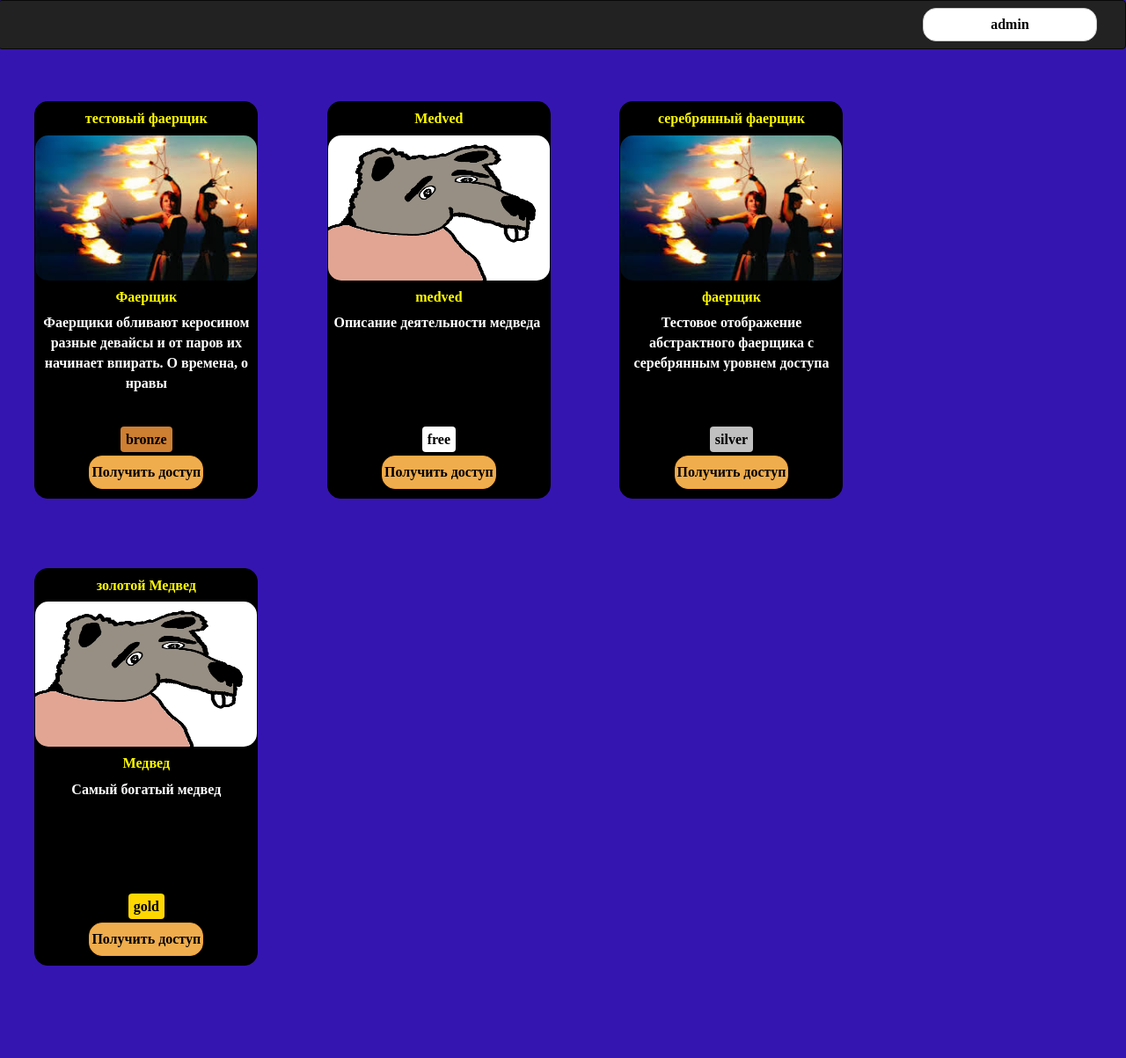
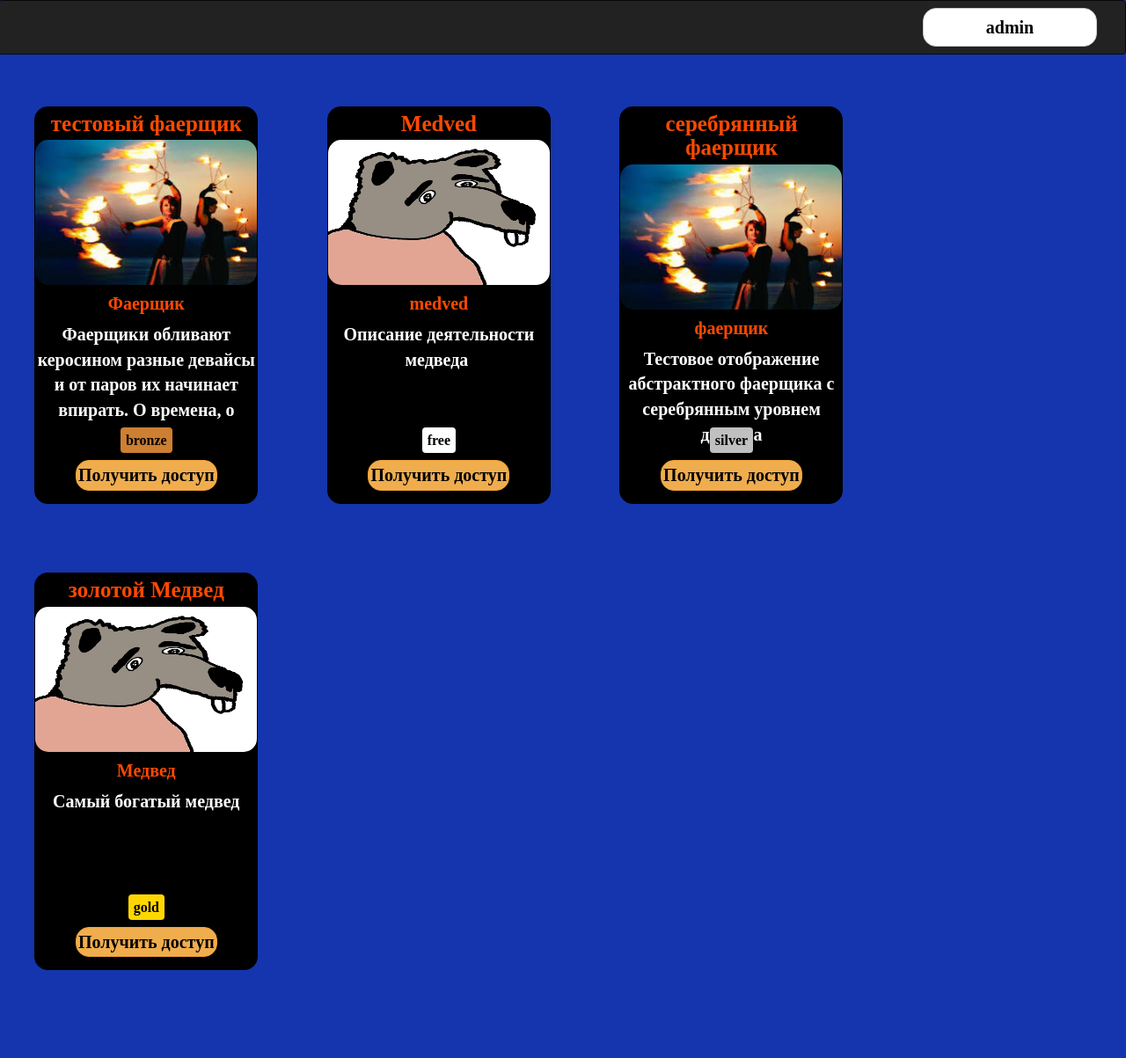
Before and after one commit to Specialistik/streaming, a Django app: page /category/3/asdc in a window 1280 px wide. Shown: the whole page at 88% size. Before the commit the page ends 1098 px from the top, so only its background shows below. Run offline with Django 3.2, Linux system fonts and the light colour scheme; a user stored in the database is signed in; data comes from the database, SQL or seed files in the repository; some libraries are stand-ins or nearby versions.

Commit message:
Доработки по дизайну и вёрстке

```diff
--- a/static/css/category.css
+++ b/static/css/category.css
@@ -19,6 +19,11 @@
     height: 165px;
 }
 
+.author-header h2 {
+    font-size: 25px;
+    margin: 5px;
+}
+
 .author-footer {
     position: absolute;
     bottom: 0;
@@ -28,11 +33,14 @@
     right: 0;
 }
 
-.author-footer .btn-warning {
+.author-footer .btn {
     color: black;
+    padding: 2px;
+    margin: 4px;
 }
 
 .author-description {
+    font-size: 14px;
     height: 120px;
     overflow-y: auto;
 }
--- a/static/css/core.css
+++ b/static/css/core.css
@@ -1,6 +1,6 @@
 html *
 {
-    font-size: 16px;
+    font-size: 20px;
     font-weight: 700;
     -webkit-border-radius: 15px 15px 15px 15px;
     -moz-border-radius: 15px 15px 15px 15px;
@@ -8,11 +8,10 @@ html *
 }
 
 body {
-    background-color: #3515B0;
+    background-color: #1435AD;
     position: relative;
     margin: 0;
     padding-bottom: 6rem;
-    min-height: 100%;
 }
 
 #video {
@@ -79,14 +78,14 @@ body {
 }
 
 h1, h2, h3, h4 {
-    color: #FFFC00;
+    color: #FF4900;
     font-weight: bold;
 }
 
 .btn {
     padding-left: 2px;
     padding-right: 2px;
-    font-size: 16px;
+    font-size: 20px;
     font-weight: 700;
     -webkit-border-radius: 15px 15px 15px 15px;
     -moz-border-radius: 15px 15px 15px 15px;
--- a/templates/category.html
+++ b/templates/category.html
@@ -9,7 +9,7 @@
 	    {% for author in authors %}
 		<div class="col-xs-3 cat-desc">
 		    <div class="author-header">
-       	        <h4> {{ author.title }} </h4>
+       	        	<h2> {{ author.title }} </h2>
 		        <a href="/author/{{ author.id }}">
 			    <img src="{{ author.image.url }}">
 			</a>
@@ -17,7 +17,7 @@
 	  	</div>
 
 		<div class="author-description">
-            {% autoescape off %}
+            	    {% autoescape off %}
 		        {{ author.description }}
 		    {% endautoescape %}
 		</div>
```
Also changed, not shown: other parts of static/css/core.css (+15 -14 lines), static/css/left.css (+9 -1 lines), templates/left.html (+4 -5 lines), 1 other file.
